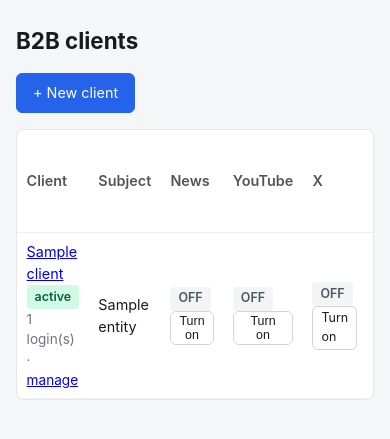
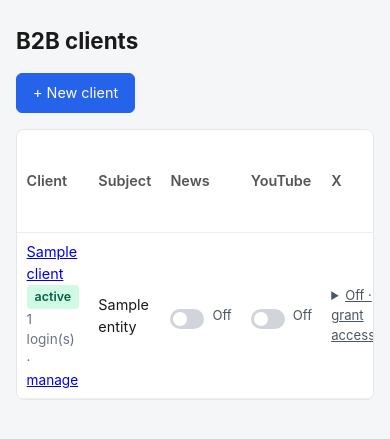
Before and after one commit to abhyudayapandey/news-classification, a FastAPI app: template app/templates/clients_list.html in a window 390 px wide. Shown: the part 91-530 px from the top of the page. Run offline with FastAPI, Linux system fonts and the light colour scheme; the template is opened without the code that fills it: most values are stand-ins (such as "Sample title", 1, 10 or a date in 2020); parts of the project's set-up code (start-up, migrations or seed data) failed here and were passed over.

Commit message:
Admin toggle-switch cleanup; client portal grids instead of long scrolling lists
Admin B2B clients pages (per direct feedback the badge+button toggle UI
was hard to read): each News/YouTube/X toggle collapses into a single
flip switch (one glance shows state, one click flips it) instead of a
state badge stacked above a same-sized button restating the opposite
state. Toggling from the clients LIST page now redirects back to the
list instead of always bouncing to the client's detail page (added a
`next` hidden field + _client_toggle_redirect, honored only for
"/admin/clients..." paths). X spend/ceiling figures are now explicitly
labeled ("Spend $x / Ceiling $y") instead of two bare numbers separated
by a slash with no indication which was which - the column header's
own word order didn't even match the value order.

Client portal (per repeated direct feedback: no long lists a user has
to scroll through) - the tracked-subjects list and each of News/
YouTube/X's mention lists now render as a responsive 3-column grid
(1 column on mobile, 2 on tablet, 3 on desktop) instead of one
full-width card per row stacked vertically.

Co-Authored-By: Claude Sonnet 5 <noreply@anthropic.com>
Claude-Session: https://claude.ai/code/session_013XBsBdAyZroJzcJicnEuw8

```diff
--- a/app/templates/base.html
+++ b/app/templates/base.html
@@ -59,6 +59,26 @@
   .filters > div { flex: 1; min-width: 140px; }
   form.inline { display: inline; }
   .pagination { display: flex; gap: 0.5rem; margin-top: 1rem; }
+
+  /* A single flip switch replacing the old badge+button pair for a
+     binary on/off setting - one glance shows the state, one click
+     changes it, no separate enable/disable button restating the
+     opposite of what's already shown. */
+  .switch-row { display: flex; align-items: center; gap: 0.5rem; }
+  .switch { position: relative; display: inline-block; width: 34px; height: 20px; flex-shrink: 0; }
+  .switch input { opacity: 0; width: 0; height: 0; }
+  .switch .slider {
+    position: absolute; cursor: pointer; inset: 0; background: #d1d5db;
+    border-radius: 999px; transition: background-color 120ms ease-out;
+  }
+  .switch .slider::before {
+    content: ""; position: absolute; height: 14px; width: 14px; left: 3px; bottom: 3px;
+    background: #fff; border-radius: 50%; transition: transform 120ms ease-out;
+  }
+  .switch input:checked + .slider { background: #059669; }
+  .switch input:checked + .slider::before { transform: translateX(14px); }
+  .switch input:focus-visible + .slider { outline: 2px solid #2563eb; outline-offset: 2px; }
+  .switch-label { font-size: 0.82rem; color: #4b5563; }
 </style>
 </head>
 <body>
--- a/app/templates/client_entity_detail.html
+++ b/app/templates/client_entity_detail.html
@@ -110,7 +110,7 @@
         </p>
       </div>
     {% else %}
-    <div class="flex flex-col gap-4">
+    <div class="grid grid-cols-1 md:grid-cols-2 lg:grid-cols-3 gap-4">
       {% for a in news_articles %}
       <article class="bg-surface border border-line rounded-2xl p-5">
         <div class="flex flex-wrap items-center gap-1.5 mb-3">
@@ -190,7 +190,7 @@
         <p class="text-sm text-ink-faint">No YouTube mentions in this window{% if selected_geo %} for this geography{% endif %}.</p>
       </div>
     {% else %}
-    <div class="flex flex-col gap-4">
+    <div class="grid grid-cols-1 md:grid-cols-2 lg:grid-cols-3 gap-4">
       {% for m in youtube_mentions %}{{ mention_card(m, "views") }}{% endfor %}
     </div>
     {% endif %}
@@ -204,7 +204,7 @@
         <p class="text-sm text-ink-faint">No X mentions in this window{% if selected_geo %} for this geography{% endif %}.</p>
       </div>
     {% else %}
-    <div class="flex flex-col gap-4">
+    <div class="grid grid-cols-1 md:grid-cols-2 lg:grid-cols-3 gap-4">
       {% for m in x_mentions %}{{ mention_card(m, "engagements") }}{% endfor %}
     </div>
     {% endif %}
--- a/app/templates/clients_list.html
+++ b/app/templates/clients_list.html
@@ -13,7 +13,7 @@
 <div class="card" style="padding:0; overflow-x:auto;">
   <table>
     <thead>
-      <tr><th>Client</th><th>Subject</th><th>News</th><th>YouTube</th><th>X</th><th>X ceiling / spend</th><th>Status</th></tr>
+      <tr><th>Client</th><th>Subject</th><th>News</th><th>YouTube</th><th>X</th><th>X spend / ceiling</th><th>Status</th></tr>
     </thead>
     <tbody>
       {% for r in rows %}
@@ -40,42 +40,40 @@
             {% endif %}
             <td>{{ s.entity.name }}</td>
             <td>
-              {% if s.news_access %}
-                <span class="badge badge-ok">ON</span>
-                <form class="inline" method="post" action="/admin/clients/{{ r.client.id }}/subjects/{{ s.entity.id }}/news/disable">
-                  <button class="btn" type="submit" style="padding:0.15rem 0.5rem; font-size:0.78rem;">Turn off</button>
-                </form>
-              {% else %}
-                <span class="badge badge-apolitical">OFF</span>
-                <form class="inline" method="post" action="/admin/clients/{{ r.client.id }}/subjects/{{ s.entity.id }}/news/enable">
-                  <button class="btn" type="submit" style="padding:0.15rem 0.5rem; font-size:0.78rem;">Turn on</button>
-                </form>
-              {% endif %}
+              <form method="post" action="/admin/clients/{{ r.client.id }}/subjects/{{ s.entity.id }}/news/{{ 'disable' if s.news_access else 'enable' }}" class="switch-row">
+                <input type="hidden" name="next" value="/admin/clients">
+                <label class="switch">
+                  <input type="checkbox" {% if s.news_access %}checked{% endif %} onchange="this.form.submit()">
+                  <span class="slider"></span>
+                </label>
+                <span class="switch-label">{{ "On" if s.news_access else "Off" }}</span>
+              </form>
             </td>
             <td>
-              {% if s.youtube_access %}
-                <span class="badge badge-ok">ON</span>
-                <form class="inline" method="post" action="/admin/clients/{{ r.client.id }}/subjects/{{ s.entity.id }}/youtube/disable">
-                  <button class="btn" type="submit" style="padding:0.15rem 0.5rem; font-size:0.78rem;">Turn off</button>
-                </form>
-              {% else %}
-                <span class="badge badge-apolitical">OFF</span>
-                <form class="inline" method="post" action="/admin/clients/{{ r.client.id }}/subjects/{{ s.entity.id }}/youtube/enable">
-                  <button class="btn" type="submit" style="padding:0.15rem 0.5rem; font-size:0.78rem;">Turn on</button>
-                </form>
-              {% endif %}
+              <form method="post" action="/admin/clients/{{ r.client.id }}/subjects/{{ s.entity.id }}/youtube/{{ 'disable' if s.youtube_access else 'enable' }}" class="switch-row">
+                <input type="hidden" name="next" value="/admin/clients">
+                <label class="switch">
+                  <input type="checkbox" {% if s.youtube_access %}checked{% endif %} onchange="this.form.submit()">
+                  <span class="slider"></span>
+                </label>
+                <span class="switch-label">{{ "On" if s.youtube_access else "Off" }}</span>
+              </form>
             </td>
             <td>
               {% if s.x_access %}
-                <span class="badge badge-ok">ON</span>
-                <form class="inline" method="post" action="/admin/clients/{{ r.client.id }}/subjects/{{ s.entity.id }}/revoke">
-                  <button class="btn" type="submit" style="padding:0.15rem 0.5rem; font-size:0.78rem;">Turn off</button>
+                <form method="post" action="/admin/clients/{{ r.client.id }}/subjects/{{ s.entity.id }}/revoke" class="switch-row">
+                  <input type="hidden" name="next" value="/admin/clients">
+                  <label class="switch">
+                    <input type="checkbox" checked onchange="if(confirm('Revoke X access to {{ s.entity.name }} for {{ r.client.name }}?')){this.form.submit();}else{this.checked=true;}">
+                    <span class="slider"></span>
+                  </label>
+                  <span class="switch-label">On</span>
                 </form>
               {% else %}
-                <span class="badge badge-apolitical">OFF</span>
                 <details class="inline" style="display:inline-block;">
-                  <summary class="btn" style="display:inline-block; cursor:pointer; padding:0.15rem 0.5rem; font-size:0.78rem;">Turn on</summary>
+                  <summary class="switch-label" style="cursor:pointer; text-decoration:underline;">Off &middot; grant access</summary>
                   <form method="post" action="/admin/clients/{{ r.client.id }}/subjects/{{ s.entity.id }}/grant-x" style="margin-top:0.4rem; min-width:160px;">
+                    <input type="hidden" name="next" value="/admin/clients">
                     <input type="text" name="x_ceiling" placeholder="Monthly ceiling $">
                     <button class="btn btn-primary" type="submit" style="margin-top:0.4rem;">Grant</button>
                   </form>
@@ -84,8 +82,8 @@
             </td>
             <td>
               {% if s.x_access %}
-                ${{ "%.4f"|format(s.current_spend_usd) }}
-                {% if s.x_spend_ceiling_usd is not none %} / ${{ "%.4f"|format(s.x_spend_ceiling_usd) }}{% endif %}
+                Spend ${{ "%.4f"|format(s.current_spend_usd) }}
+                {% if s.x_spend_ceiling_usd is not none %}<br>Ceiling ${{ "%.4f"|format(s.x_spend_ceiling_usd) }}{% endif %}
               {% else %}
                 <span class="muted">-</span>
               {% endif %}
```
Also changed, not shown: app/routers/admin_ui.py (+50 -12 lines), app/templates/client_dashboard.html (+6 -4 lines), app/templates/client_detail.html (+28 -29 lines).
